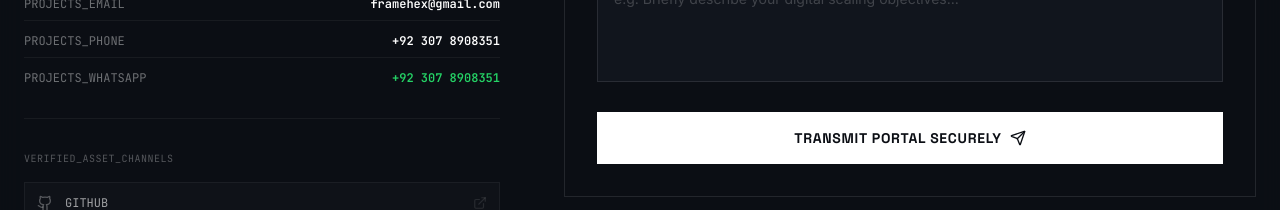
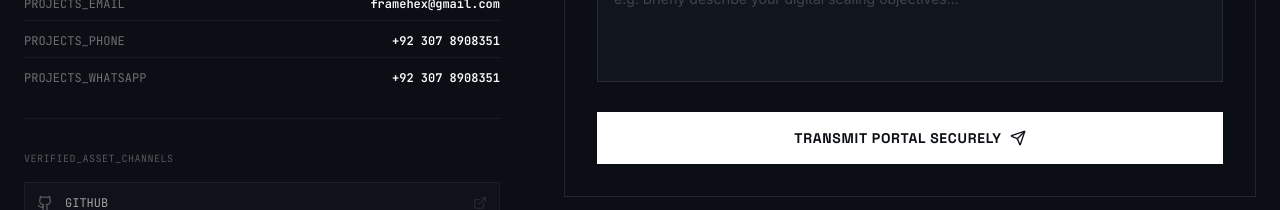
Before and after one commit to talwiinderahmad012-sys/MUHAMMAD-AHMAD-HASSAN, a React (Vite) app: page / in a window 1280 px wide. Shown: the part 1467-1677 px from the top of the page. Built offline with nearby package versions, Linux system fonts and the light colour scheme.

Commit message:
style: change whatsapp-direct-link default color to white and keep green/glow on hover only

```diff
--- a/src/index.css
+++ b/src/index.css
@@ -147,7 +147,7 @@ body {
 
 .whatsapp-direct-link,
 .whatsapp-direct-link:visited {
-  color: #25D366 !important;
+  color: #ffffff !important;
   text-decoration: none;
 }
 .whatsapp-direct-link:hover,
```
